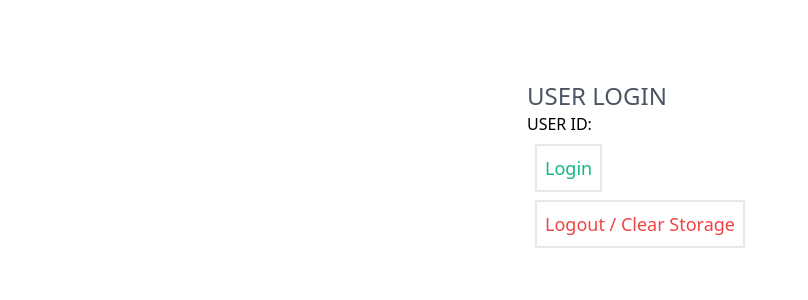
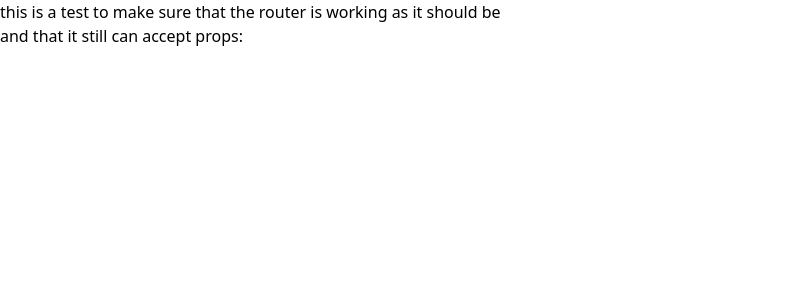
Before and after one commit to CameronDickie/comp3004-team6, a React (Create React App) app in the folder frontend-app/: page /test in a window 1280 px wide. Shown: the top 300 px of the page, without its empty margins (0-808 px from the left). Built offline with nearby package versions, Linux system fonts and the light colour scheme.

Commit message:
Added routing to the react side of the project You can now add multiple pages (we will only be adding three of them) to the App.js file. This allows us to change to the login page, the splash page and the dashboard page

```diff
--- a/frontend-app/package.json
+++ b/frontend-app/package.json
@@ -6,6 +6,7 @@
     "@craco/craco": "^6.1.1",
     "react": "^16.3.1",
     "react-dom": "^16.3.1",
+    "react-router-dom": "^5.2.0",
     "react-scripts": "^4.0.0"
   },
   "scripts": {
--- a/frontend-app/src/App.js
+++ b/frontend-app/src/App.js
@@ -1,4 +1,7 @@
 import React, { useState, useEffect } from 'react';
+import { BrowserRouter, Switch, Route } from "react-router-dom";
+import Splash from "./pages/splash.js"
+import Test from "./pages/test.js"
 
 function useStickyState(defaultValue, key) {
 
@@ -50,19 +53,16 @@ function App() {
     }
 
     return (
-        <div className="w-full h-full flex">
-            <div className="mt-20 mx-auto">
-                <h1 className="text-2xl text-gray-600">USER LOGIN</h1>
-                <p>USER ID: {user.userID}</p>
-                <div className="p-2">
-                    <button className="p-2 border-2 font-medium text-lg text-green-500" onClick={doLogin}>Login</button>
-                    <div className="pt-2">
-                        <button className="p-2 border-2 font-medium text-lg text-red-500"
-                        onClick={clearStorage}>Logout / Clear Storage</button>
-                    </div>
-                </div>
-            </div>
-        </div>
+        <BrowserRouter>
+            <Switch>
+                <Route exact path="/" >
+                    <Splash user={user} setUser={setUser} doLogin={doLogin} clearStorage={clearStorage}/>
+                </Route>
+                <Route exact path="/test">
+                    <Test user={user}></Test>
+                </Route>
+            </Switch>
+        </BrowserRouter>
     );
 }
 
--- /dev/null
+++ b/frontend-app/src/pages/splash.js
@@ -0,0 +1,23 @@
+import React from "react"
+
+class Splash extends React.Component {
+    render() {
+        return (
+            <div className="w-full h-full flex">
+                <div className="mt-20 mx-auto">
+                    <h1 className="text-2xl text-gray-600">USER LOGIN</h1>
+                    <p>USER ID: {this.props.user.userID}</p>
+                    <div className="p-2">
+                        <button className="p-2 border-2 font-medium text-lg text-green-500" onClick={this.props.doLogin}>Login</button>
+                        <div className="pt-2">
+                            <button className="p-2 border-2 font-medium text-lg text-red-500"
+                            onClick={this.props.clearStorage}>Logout / Clear Storage</button>
+                        </div>
+                    </div>
+                </div>
+            </div>
+        )
+    }
+}
+
+export default Splash;
--- /dev/null
+++ b/frontend-app/src/pages/test.js
@@ -0,0 +1,13 @@
+import React from "react"
+
+class Test extends React.Component{
+    render() {
+        return (
+            <div>
+                <p>this is a test to make sure that the router is working as it should be</p>
+                <p>and that it still can accept props: {this.props.user.username}</p>
+            </div>
+        )
+    }
+}
+export default Test;
```
Also changed, not shown: 1 other file (tests, documents, lock files or other folders).
